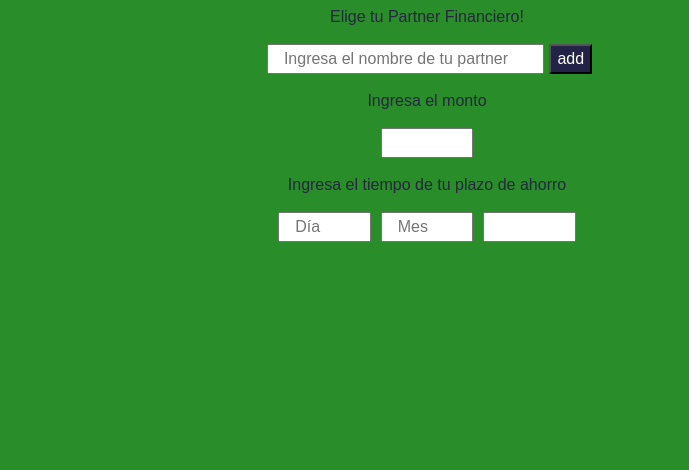
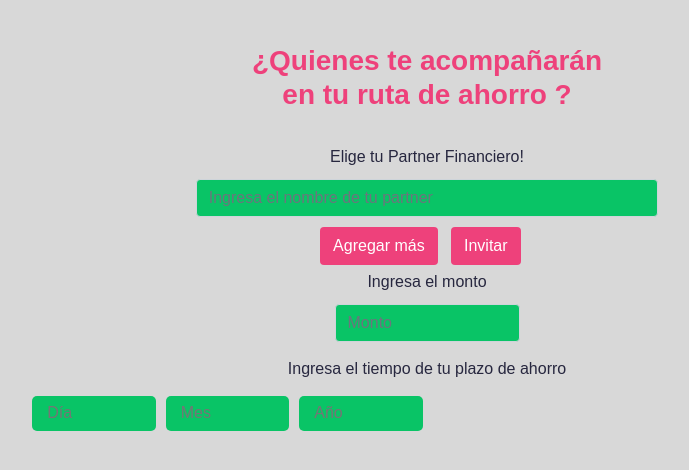
Before and after one commit to valeriavalles/Innovacion-Caf, a React (Create React App) app: page / in a window 1280 px wide. Both pictures are taken after a click on the element "¡Yo mismo/a Soy". Shown: the top 470 px of the page, without its empty margins (213-902 px from the left). Built offline with nearby package versions, Linux system fonts and the light colour scheme.

Commit message:
funcionalidad agregar partner de ahorro

```diff
--- a/src/App.css
+++ b/src/App.css
@@ -19,18 +19,26 @@ h2 {
   height: 80px;
 }
 .bg-color {
-  color: #fff;
+  /* color: #fff; */
   text-align: center;
 
 }
+.color-bg {
+  background: #fff;
+}
 .cont-btn {
   background: rgb(241, 216, 69);
-  font-weight: 700;
+ font-size: 12px;
+ font-weight: 700;
 }
 .cont-text-present {
   margin-top: 2%;
   margin-bottom: 0.2%;
-  color: #fff;
+  color: rgb(65, 64, 64)
+  /* color: #fff; */
+}
+.cont-text-present h3 {
+  font-weight: 700;
 }
 
 .btn2 {
--- a/src/App.js
+++ b/src/App.js
@@ -28,10 +28,11 @@ class App extends Component {
        vistaConf={()=> this.setState({
         vista: 'config'
       })}
+
        />
         </div> :
        this.state.vista === 'promo' ? <Promo /> :
-       this.state.vista === 'config' ? <ViewConfig/>: null
+       this.state.vista === 'config' ? <ViewConfig />: null
       }
       </div>
 
--- a/src/components/Botons.js
+++ b/src/components/Botons.js
@@ -11,14 +11,14 @@ class Bts extends Component {
                 <div className="col-md-2 cont-btn btn mg" onClick={()=> {
                     this.props.vistaConf()
                 }} >
-                  <img className=" btn-user" src="https://cdn4.iconfinder.com/data/icons/glyphs/24/icons_user-512.png"/>
-                  <p>¡Yo mismo/a Soy</p>
+                  <img className=" btn-user" src="https://cdn4.iconfinder.com/data/icons/glyphs/24/icons_user-512.png"/><br/>
+                  <span>¡Yo mismo/a Soy</span>
                 </div>
                 <div className="col-md-2 cont-btn btn  mg " onClick={()=> {
                     this.props.vistaConf()
                 }} >
-                  <img className=" btn-user" src="https://cdn.onlinewebfonts.com/svg/img_102074.png"/>
-                  <p>!Lo hare en grupo</p>
+                  <img className=" btn-user" src="https://cdn.onlinewebfonts.com/svg/img_102074.png"/> <br/>
+                  <span>!Lo hare en grupo</span>
                </div>
                </div>
             </div>
--- a/src/components/present.js
+++ b/src/components/present.js
@@ -10,7 +10,8 @@ class Presents extends Component {
                 </figure>
                 <div className="cont-text-present">
                     <h3>
-                    !Comencemos nuestra ruta del ahorro!
+                    !Comencemos nuestra
+                     ruta del ahorro!
                     </h3>
                     <p>
                         Dínos si quieres hacerlos de manera <br/>
--- /dev/null
+++ b/src/components/viewConfig/Notas.js
@@ -0,0 +1,20 @@
+import React, { Component } from 'react';
+
+
+class Nota extends Component {
+
+
+
+    render() {
+      return (
+        <div className="note text-center">
+                <p className="note-h"
+                 onClick={this.props.deleteMethod}>
+                {this.props.text}
+                </p>
+        </div>
+      );
+    }
+  }
+
+  export default Nota
--- a/src/components/viewConfig/viewConfig.css
+++ b/src/components/viewConfig/viewConfig.css
@@ -7,18 +7,64 @@
 
 input{
   margin: 10px 5px;
-
+  color: rgb(61, 59, 59);
 }
 
+ul li {
+  list-style: none;
+}
+.h3-pinky {
+  margin-top: 4%;
+  margin-bottom: 3%;
+  color: rgb(238, 65, 123);
+  font-weight: 700;
+}
+.note {
+  margin: 1%;
+  border-radius: 5px;
+  background:rgb(54, 120, 196);
+  width: 29%;
+  padding: 1.3%;
+  height: 5rem;
+}
+.form-control {
+  background: rgb(9, 196, 102);
+}
+.form-control:focus {
+  background: rgb(9, 196, 102);
+}
+.note-h {
+  height: 100%;
+  padding: 2%;
+  background: rgba(221, 221, 221, 0.87);
+  font-weight: 700;
+  color: rgb(26, 71, 170);
+}
+.input-x {
+  outline: none;
+  border-radius: 5px;
+  border: none;
+  color: rgb(15, 15, 15) ;
+  height: 35px;
+}
+/* .input-x:focus {
+  color: gray;
+} */
+.conten-partner {
+  margin-top: 2%;
+}
 label{
   display:block;
   margin:5px 0;
   color: rgb(39, 39, 63)
 }
-
+input {
+  background-color: rgb(9, 196, 102);
+}
 button{
-  background-color: rgb(35, 35, 71);
+  background-color: rgb(238, 65, 123);
   color: white;
+  margin-right: 1.2%;
 }
 .user {
   color:#fff;
--- a/src/components/viewConfig/viewConfig.js
+++ b/src/components/viewConfig/viewConfig.js
@@ -1,4 +1,5 @@
 import React, { Component } from 'react';
+import Nota from './Notas'
 import './viewConfig.css';
 
 // var partners = [
@@ -49,53 +50,100 @@ class ViewConfig extends  Component {
     super(props);
 
     this.state = {
-      partner:'',
-      cant:'',
-      day:'',
-      mont:'',
-      year:''
+      noteText:'',
+      notes:[]
     }
   }
 
+  updateNoteText(noteText) {
+    this.setState({
+       noteText: noteText.target.value
+       })
+
+  }
+
+  addNote() {
+
+    if( this.state.noteText === '') {return false}
+    let notesArr = this.state.notes;
+    notesArr.push(this.state.noteText);
+    this.setState({ noteText: ''});
+    this.textInput.focus();
+
+
+  }
+
+  handleKeyPress = (event) => {
+    if(event.key === 'Ent'){
+    }
+  }
+
+  deleteNote(index){
+       let notesArr = this.state.notes;
+       notesArr.splice(index, 1);
+       this.setState({ notes: notesArr })
+     }
+
     render(){
+
+      let notes = this.state.notes.map((val, key ) => {
+        return <Nota className="col-md-4 bg-primary "  key={key} text={val}
+                      deleteMethod={ () => this.deleteNote(key)} />
+           })
+
+      //const notes = this.props.notes
+
         return (
           <section>
             <div className="container">
-              <div className="row">
-                <div className=" col-12 col-md-12 col-sm-12 col-lg-12">
+              <div className="row ">
+                <div className=" col-12 col-md-12 col-sm-12 col-lg-12 ">
+                 <center>
+                   <h3 className="h3-pinky">¿Quienes te acompañarán <br/>
+                    en tu  ruta de ahorro ?</h3>
                   <label>Elige tu Partner Financiero!</label>
-                  <input id="nameElement" className="col-3"  placeHolder="Ingresa el nombre de tu partner" value={this.state.partner} onChange={this.update.bind(this)}/>
-                  <button onClick={this.addPartner.bind(this)}>add</button>
-                  <br/>
-                  <label>Ingresa el monto</label>
-                  <input className="col-1"  placeHolder=""/>
-                  <br/>
-                  <label>Ingresa el tiempo de tu plazo de ahorro</label>
-                  <input  className="col-1" placeHolder="Día"/>
-                  <input  className="col-1" placeHolder="Mes"/>
-                  <input  className="col-1" splaceHolder="Año"/>
+                  <input
+                    className="form-control  col-md-5"
+                    placeholder="Ingresa el nombre de tu partner"
+                    ref={((input) => this.textInput = input )}
+                    value={this.state.noteText}
+                    onChange={ noteText =>  this.updateNoteText(noteText)}
+                    onKeyPress={ this.handleKeyPress.bind(this)}
+                    />
+                 </center>
+                  <button
+                  className="btn "
+                   onClick={this.addNote.bind(this)}
+                   >Agregar más</button>
+                   <button className="btn">Invitar</button>
+                    <br/>
+
+                   <label>Ingresa el monto</label>
+                  <input className="form-control col-md-2 mx-auto"  placeholder="Monto"/>
                 </div>
-                <div className="user">
-                {this.state.partner}
+              </div>
 
-                </div>
+
+              <div className="row ">
+                 <label className="mx-auto col-md-12">Ingresa el tiempo de tu plazo de ahorro</label>
+                  <center>
+                    <input  className=" input-x col-11 col-md-2" placeholder="Día"/>
+                    <input  className=" input-x col-11 col-md-2" placeholder="Mes"/>
+                    <input  className=" input-x col-11 col-md-2" placeholder="Año"/>
+                  </center>
+              </div>
+              <div className="row conten-partner">
+                    { notes }
               </div>
             </div>
           </section>
         )
     }
 
-    update(event) {
-      this.setState({
-        partner: event.target.value
-      })
-    }
 
-    addPartner() {
-      let add = this.state.partner
-      console.log(add)
 
-    }
+
+
 }
 
 export default ViewConfig;
--- a/src/index.css
+++ b/src/index.css
@@ -2,5 +2,5 @@ body {
   margin: 0;
   padding: 0;
   font-family: sans-serif;
-  background-color: rgb(41, 141, 41);
+  background-color: rgb(216, 216, 216);
 }
```
